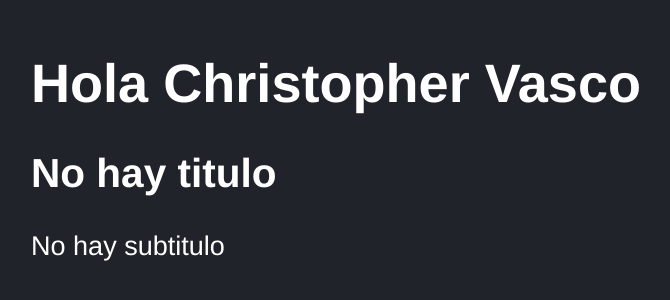
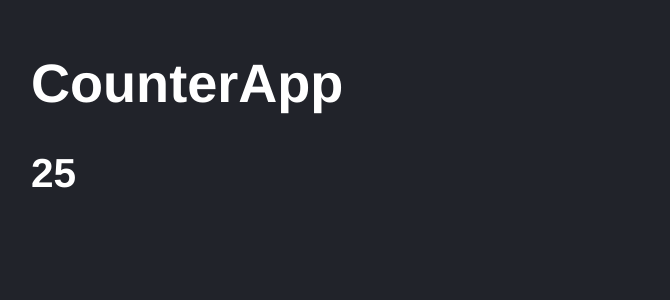
Before and after one commit to cfe-vasco/react-course, a React (Vite) app in the folder 03-counter-app-vite/: page / in a window 1280 px wide. Shown: the part 132-432 px from the top of the page, without its empty margins (117-787 px from the left). Built offline with nearby package versions, Linux system fonts and the light colour scheme.

Commit message:
Componente CounterApp

```diff
--- /dev/null
+++ b/03-counter-app-vite/src/CounterApp.jsx
@@ -0,0 +1,14 @@
+import PropTypes from 'prop-types'
+
+export const CounterApp = ({value}) => {
+  return (
+    <>
+      <h1>CounterApp</h1>
+      <h2>{value}</h2>
+    </>
+  );
+};
+
+CounterApp.propTypes = {
+    value: PropTypes.number.isRequired
+}
--- a/03-counter-app-vite/src/main.jsx
+++ b/03-counter-app-vite/src/main.jsx
@@ -1,10 +1,11 @@
 import React from 'react'
 import ReactDOM from 'react-dom/client'
-import {FirstApp} from './FirstApp'
+// import {FirstApp} from './FirstApp'
+import { CounterApp } from './CounterApp'
 import './styles.css'
 
 ReactDOM.createRoot(document.getElementById('root')).render(
     <React.StrictMode>
-        <FirstApp/>
+        <CounterApp value={25}/>
     </React.StrictMode>
 )
```
